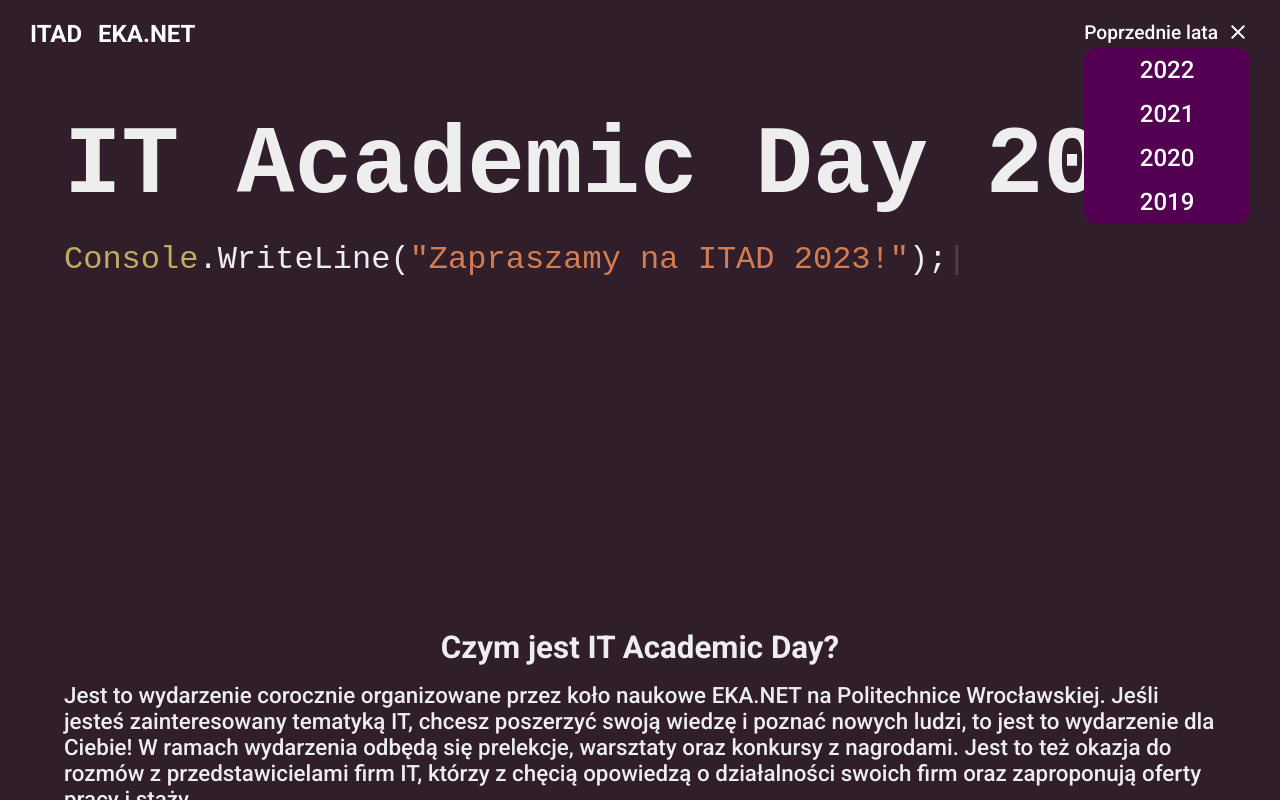
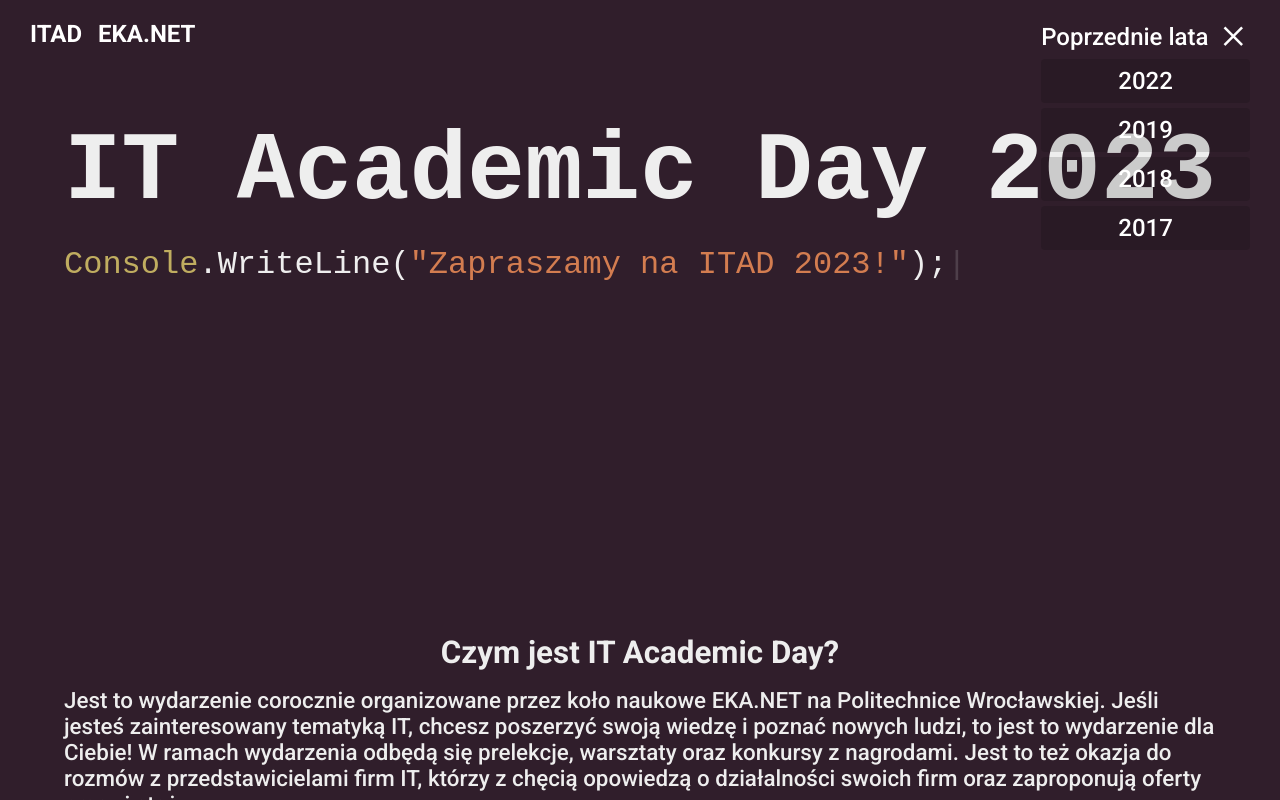
Before and after one commit to EKA-NET/ITAD, an Astro site: page / in a window 1280 px wide. Both pictures are taken after a click on the element "menu". Shown: the top 800 px of the page. Built offline with nearby package versions, Linux system fonts and the light colour scheme; Astro itself is replaced by a stand-in of ours.

Commit message:
Redesign past years list elements

```diff
--- a/src/components/navbar.astro
+++ b/src/components/navbar.astro
@@ -20,14 +20,14 @@
   </div>
   <div class="nav-right">
     <div class="menu">
-      <span class="previous-year-title">Poprzednie lata</span>
-      <span class="material-symbols-outlined open-menu"> menu</span>
+      <span>Poprzednie lata</span>
+      <span class="material-symbols-outlined open-menu">menu</span>
     </div>
     <ul class="past-years">
       <li>2022</li>
-      <li>2021</li>
-      <li>2020</li>
       <li>2019</li>
+      <li>2018</li>
+      <li>2017</li>
     </ul>
   </div>
 </nav>
@@ -57,38 +57,36 @@
     gap: 0.5rem;
   }
 
-  .previous-year-title {
-    font-size: 0.8em;
-  }
-
   .open-menu {
     cursor: pointer;
+    font-size: 1.4em;
   }
 
   .past-years {
     opacity: 0;
     position: absolute;
-    background-color: rgb(83, 0, 83);
     text-align: center;
     list-style: none;
     top: 100%;
     width: 100%;
-    left: 0px;
-    flex-direction: column;
-    align-items: center;
-    padding: 0px;
+    left: 0;
+    padding: 0;
     transition: all 0.3s ease-in-out;
     margin: 0;
-    border-radius: 0.75rem;
+    margin-top: 5px;
     overflow: hidden;
   }
 
   .past-years > li {
+    background-color: rgba(0, 0, 0, 0.15);
+    border-radius: 0.25rem;
+    margin-bottom: 5px;
     padding: 0.5rem;
   }
 
   .past-years > li:hover {
-    background-color: rgb(70, 0, 70);
+    transition: all 0.1s ease-in-out;
+    background-color: rgba(0, 0, 0, 0.4);
     cursor: pointer;
   }
 
```
